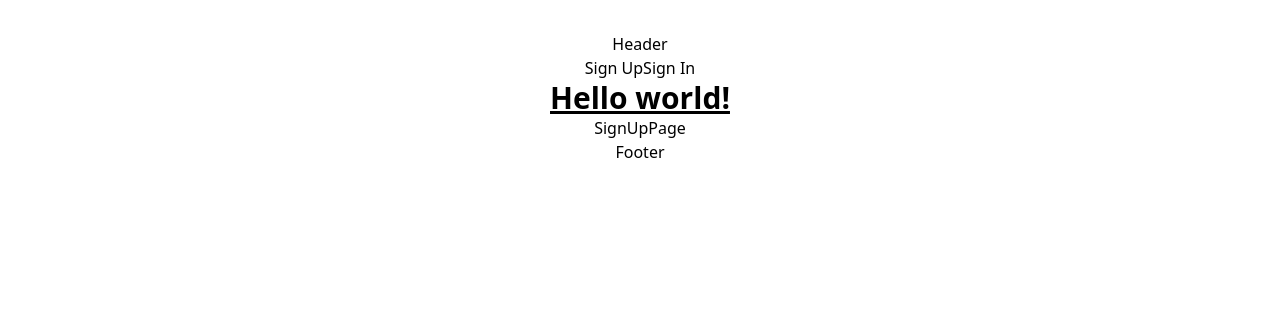
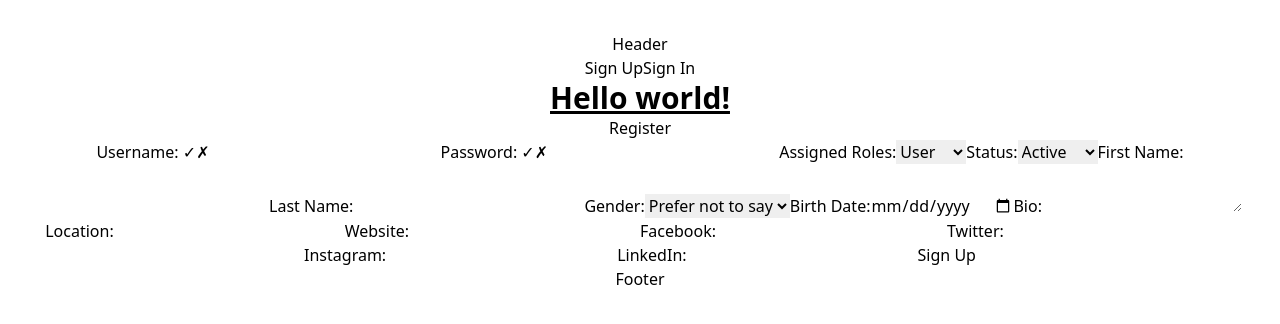
Before and after one commit to dadafly1244/blog-fe, a React (Vite) app: page /sign-up in a window 1280 px wide. Shown: the top 324 px of the page. Built offline with nearby package versions, Linux system fonts and the light colour scheme; no server answers.

Commit message:
feat: 회원가입 기본 로직 구성

```diff
--- /dev/null
+++ b/src/hook/registerApi.ts
@@ -0,0 +1,44 @@
+import { useMutation } from "@tanstack/react-query";
+import { AxiosError } from "axios";
+import { api } from "@/hook/api";
+
+export interface RegisterCredentials {
+  user: string;
+  pwd: string;
+  roles: "Admin" | "Editor" | "User";
+  status: string;
+  profile?: {
+    avatar: string;
+    firstName: string;
+    lastName?: string;
+    gender?: "male" | "female" | "other" | "prefer not to say";
+    birthDate?: string;
+    bio: string;
+    location?: string;
+    website: string;
+    socialLinks?: {
+      facebook?: string;
+      twitter?: string;
+      instagram?: string;
+      linkedin?: string;
+    };
+  };
+}
+
+interface ApiError {
+  message: string;
+}
+
+interface RegisterResponse {
+  message: string;
+}
+
+export const useRegister = () => {
+  return useMutation<
+    RegisterResponse,
+    AxiosError<ApiError>,
+    RegisterCredentials
+  >({
+    mutationFn: (credentials) => api.post("/register", credentials),
+  });
+};
--- a/src/pages/SignUp/index.tsx
+++ b/src/pages/SignUp/index.tsx
@@ -1,5 +1,303 @@
-const SignUpPage = () => {
-  return <div>SignUpPage</div>;
+import React, { useState, useEffect } from "react";
+import { useNavigate } from "react-router-dom";
+import { useRegister, RegisterCredentials } from "@/hook/registerApi";
+
+const USER_REGEX = /^[A-z]{3,20}$/;
+const PWD_REGEX = /^[A-z0-9!@#$%]{4,12}$/;
+
+const SignUpPage: React.FC = () => {
+  const navigate = useNavigate();
+  const register = useRegister();
+
+  const [formData, setFormData] = useState<RegisterCredentials>({
+    user: "",
+    pwd: "",
+    roles: "User",
+    status: "Active",
+    profile: {
+      avatar: "",
+      firstName: "",
+      lastName: "",
+      gender: "prefer not to say",
+      birthDate: "",
+      bio: "",
+      location: "",
+      website: "",
+      socialLinks: {
+        facebook: "",
+        twitter: "",
+        instagram: "",
+        linkedin: "",
+      },
+    },
+  });
+
+  const [validUsername, setValidUsername] = useState(false);
+  const [validPassword, setValidPassword] = useState(false);
+  const [errMsg, setErrMsg] = useState("");
+
+  useEffect(() => {
+    setValidUsername(USER_REGEX.test(formData.user));
+  }, [formData.user]);
+
+  useEffect(() => {
+    setValidPassword(PWD_REGEX.test(formData.pwd));
+  }, [formData.pwd]);
+
+  useEffect(() => {
+    setErrMsg("");
+  }, [formData]);
+
+  const handleChange = (
+    e: React.ChangeEvent<
+      HTMLInputElement | HTMLSelectElement | HTMLTextAreaElement
+    >
+  ) => {
+    const { name, value } = e.target;
+
+    if (name.includes(".")) {
+      const keys = name.split(".");
+      setFormData((prev) => {
+        let newData = { ...prev };
+        let current: any = newData;
+        for (let i = 0; i < keys.length - 1; i++) {
+          if (!(keys[i] in current)) {
+            current[keys[i]] = {};
+          }
+          current = current[keys[i]];
+        }
+        current[keys[keys.length - 1]] = value;
+        return newData;
+      });
+    } else if (name === "roles") {
+      setFormData((prev) => ({
+        ...prev,
+        roles: value as "Admin" | "Editor" | "User",
+      }));
+    } else {
+      setFormData((prev) => ({
+        ...prev,
+        [name === "username" ? "user" : name === "password" ? "pwd" : name]:
+          value,
+      }));
+    }
+  };
+
+  const handleSubmit = async (e: React.FormEvent<HTMLFormElement>) => {
+    e.preventDefault();
+    if (!validUsername || !validPassword) {
+      setErrMsg("Invalid Entry");
+      return;
+    }
+    register.mutate(formData, {
+      onSuccess: () => {
+        setFormData({
+          user: "",
+          pwd: "",
+          roles: "User",
+          status: "Active",
+          profile: {
+            avatar: "",
+            firstName: "",
+            lastName: "",
+            gender: "prefer not to say",
+            birthDate: "",
+            bio: "",
+            location: "",
+            website: "",
+            socialLinks: {
+              facebook: "",
+              twitter: "",
+              instagram: "",
+              linkedin: "",
+            },
+          },
+        });
+        navigate("/login");
+      },
+      onError: (error) => {
+        if (!error.response) {
+          setErrMsg("No Server Response");
+        } else if (error.response.status === 409) {
+          setErrMsg("Username already taken");
+        } else {
+          setErrMsg(error.response?.data?.message || "Registration Failed");
+        }
+      },
+    });
+  };
+  return (
+    <section className="register">
+      <h1>Register</h1>
+      <form onSubmit={handleSubmit}>
+        <label htmlFor="username">
+          Username: <span className={validUsername ? "valid" : "hide"}>✓</span>
+          <span
+            className={validUsername || !formData.user ? "hide" : "invalid"}
+          >
+            ✗
+          </span>
+        </label>
+        <input
+          type="text"
+          id="username"
+          name="user"
+          value={formData.user}
+          onChange={handleChange}
+          autoComplete="off"
+          required
+        />
+
+        <label htmlFor="password">
+          Password: <span className={validPassword ? "valid" : "hide"}>✓</span>
+          <span className={validPassword || !formData.pwd ? "hide" : "invalid"}>
+            ✗
+          </span>
+        </label>
+        <input
+          type="password"
+          id="password"
+          name="pwd"
+          value={formData.pwd}
+          onChange={handleChange}
+          required
+        />
+
+        <label htmlFor="roles">Assigned Roles:</label>
+        <select
+          id="roles"
+          name="roles"
+          value={formData.roles}
+          onChange={handleChange}
+          defaultValue={"User"}
+        >
+          <option value="User">User</option>
+          <option value="Editor">Editor</option>
+          <option value="Admin">Admin</option>
+        </select>
+
+        <label htmlFor="status">Status:</label>
+        <select
+          id="status"
+          name="status"
+          value={formData.status}
+          onChange={handleChange}
+        >
+          <option value="Active">Active</option>
+          <option value="Inactive">Inactive</option>
+        </select>
+
+        <label htmlFor="profile.firstName">First Name:</label>
+        <input
+          type="text"
+          id="profile.firstName"
+          name="profile.firstName"
+          value={formData.profile?.firstName}
+          onChange={handleChange}
+          required
+        />
+
+        <label htmlFor="profile.lastName">Last Name:</label>
+        <input
+          type="text"
+          id="profile.lastName"
+          name="profile.lastName"
+          value={formData.profile?.lastName}
+          onChange={handleChange}
+        />
+
+        <label htmlFor="profile.gender">Gender:</label>
+        <select
+          id="profile.gender"
+          name="profile.gender"
+          value={formData.profile?.gender}
+          onChange={handleChange}
+        >
+          <option value="male">Male</option>
+          <option value="female">Female</option>
+          <option value="other">Other</option>
+          <option value="prefer not to say">Prefer not to say</option>
+        </select>
+
+        <label htmlFor="profile.birthDate">Birth Date:</label>
+        <input
+          type="date"
+          id="profile.birthDate"
+          name="profile.birthDate"
+          value={formData.profile?.birthDate}
+          onChange={handleChange}
+        />
+
+        <label htmlFor="profile.bio">Bio:</label>
+        <textarea
+          id="profile.bio"
+          name="profile.bio"
+          value={formData.profile?.bio}
+          onChange={handleChange}
+          required
+        />
+
+        <label htmlFor="profile.location">Location:</label>
+        <input
+          type="text"
+          id="profile.location"
+          name="profile.location"
+          value={formData.profile?.location}
+          onChange={handleChange}
+        />
+
+        <label htmlFor="profile.website">Website:</label>
+        <input
+          type="url"
+          id="profile.website"
+          name="profile.website"
+          value={formData.profile?.website}
+          onChange={handleChange}
+        />
+
+        <label htmlFor="profile.socialLinks.facebook">Facebook:</label>
+        <input
+          type="url"
+          id="profile.socialLinks.facebook"
+          name="profile.socialLinks.facebook"
+          value={formData.profile?.socialLinks?.facebook}
+          onChange={handleChange}
+        />
+
+        <label htmlFor="profile.socialLinks.twitter">Twitter:</label>
+        <input
+          type="url"
+          id="profile.socialLinks.twitter"
+          name="profile.socialLinks.twitter"
+          value={formData.profile?.socialLinks?.twitter}
+          onChange={handleChange}
+        />
+
+        <label htmlFor="profile.socialLinks.instagram">Instagram:</label>
+        <input
+          type="url"
+          id="profile.socialLinks.instagram"
+          name="profile.socialLinks.instagram"
+          value={formData.profile?.socialLinks?.instagram}
+          onChange={handleChange}
+        />
+
+        <label htmlFor="profile.socialLinks.linkedin">LinkedIn:</label>
+        <input
+          type="url"
+          id="profile.socialLinks.linkedin"
+          name="profile.socialLinks.linkedin"
+          value={formData.profile?.socialLinks?.linkedin}
+          onChange={handleChange}
+        />
+
+        <button type="submit" disabled={!validUsername || !validPassword}>
+          Sign Up
+        </button>
+      </form>
+      {errMsg && <p className="errmsg">{errMsg}</p>}
+    </section>
+  );
 };
 
 export default SignUpPage;
--- a/src/store/loginStore.ts
+++ b/src/store/loginStore.ts
@@ -2,9 +2,13 @@ import { create } from "zustand";
 import { persist } from "zustand/middleware";
 import { jwtDecode } from "jwt-decode";
 
+type Role = "Admin" | "Editor" | "User";
+type Status = "active" | "inActive";
+
 interface UserInfo {
   username: string;
-  roles: string[];
+  roles: Role;
+  status: Status;
 }
 
 interface LoginState {
@@ -13,13 +17,7 @@ interface LoginState {
   setCredentials: (accessToken: string) => void;
   logOut: () => void;
   setPersist: (value: boolean) => void;
-  getLoginUser: () => {
-    username: string;
-    roles: string[];
-    status: string;
-    isEditor: boolean;
-    isAdmin: boolean;
-  };
+  getLoginUser: () => UserInfo;
 }
 
 const useLoginStore = create<LoginState>()(
@@ -33,19 +31,22 @@ const useLoginStore = create<LoginState>()(
       getLoginUser: () => {
         const token = get().token;
         if (token) {
-          const decoded = jwtDecode<{ UserInfo: UserInfo }>(token);
-          const { username, roles } = decoded.UserInfo;
-          const isEditor = roles.includes("Editor") || false;
-          const isAdmin = roles.includes("Admin") || false;
-          const status = isAdmin ? "Admin" : isEditor ? "Editor" : "User";
-          return { username, roles, isEditor, isAdmin, status };
+          try {
+            const decoded = jwtDecode<{ UserInfo: UserInfo }>(token);
+            const { username, roles, status } = decoded.UserInfo;
+            return {
+              username,
+              roles,
+              status,
+            };
+          } catch (error) {
+            console.error("Failed to decode token:", error);
+          }
         }
         return {
           username: "",
-          roles: [],
-          status: "User",
-          isEditor: false,
-          isAdmin: false,
+          roles: "User",
+          status: "inActive",
         };
       },
     }),
```
Also changed, not shown: src/components/Loader.tsx (renamed from src/pages/default/Loader.tsx), src/hook/user.ts (added).
